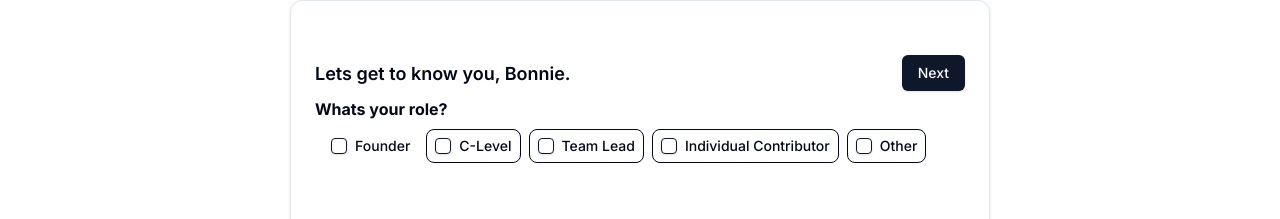
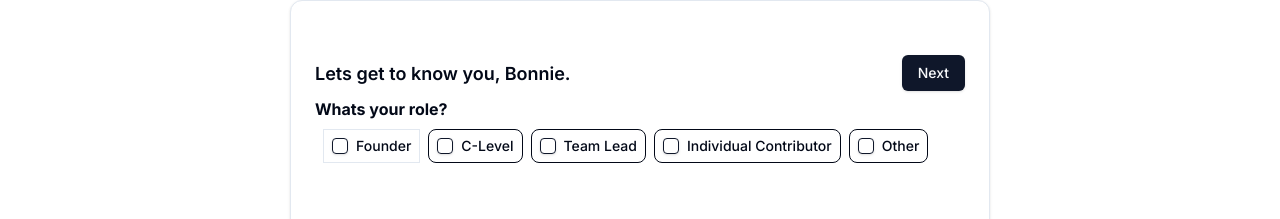
Before and after one commit to ajaywaghray/my-app, a Next.js app: page /onboarding in a window 1280 px wide. Shown: the part 142-361 px from the top of the page. Built offline with nearby package versions, Linux system fonts and the light colour scheme.

Commit message:
Does any of this shit fucking work

```diff
--- a/src/components/ui/onboardingStepOne.tsx
+++ b/src/components/ui/onboardingStepOne.tsx
@@ -115,7 +115,7 @@ const OnboardingStepOne = ({ onNext }: { onNext: () => void; }) => {
             </div>
 
             <div className="flex items-center space-x-2" style={{ padding: '8px' }}>
-              <div className="flex items-center space-x-2 border-1 border-border border-rounded-lg" style={{ padding: '8px' }}>
+              <div className="flex items-center space-x-2 border border-border border-rounded-lg" style={{ padding: '8px' }}>
                 <Checkbox id="founder" />
                 <label
                   htmlFor="founder"
```
